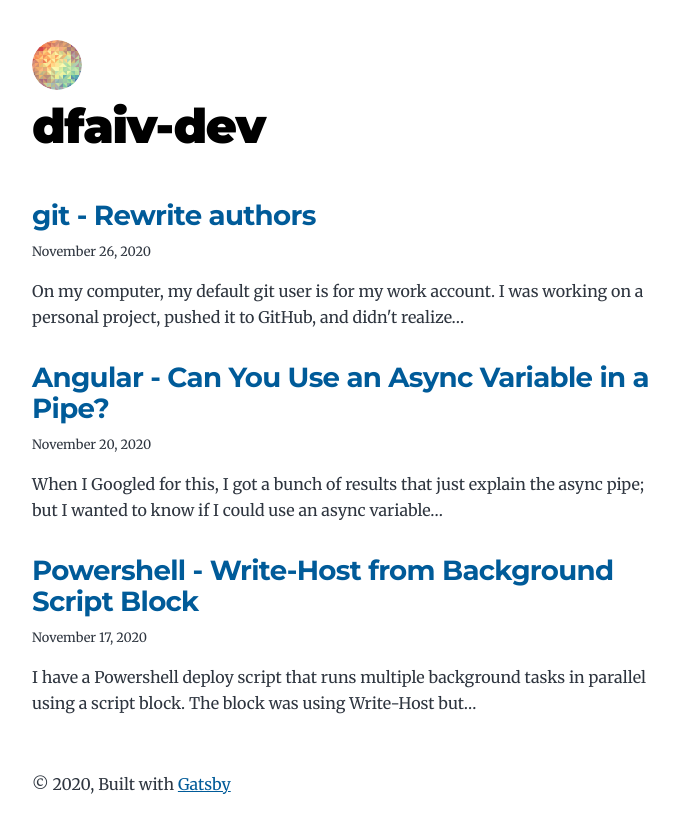
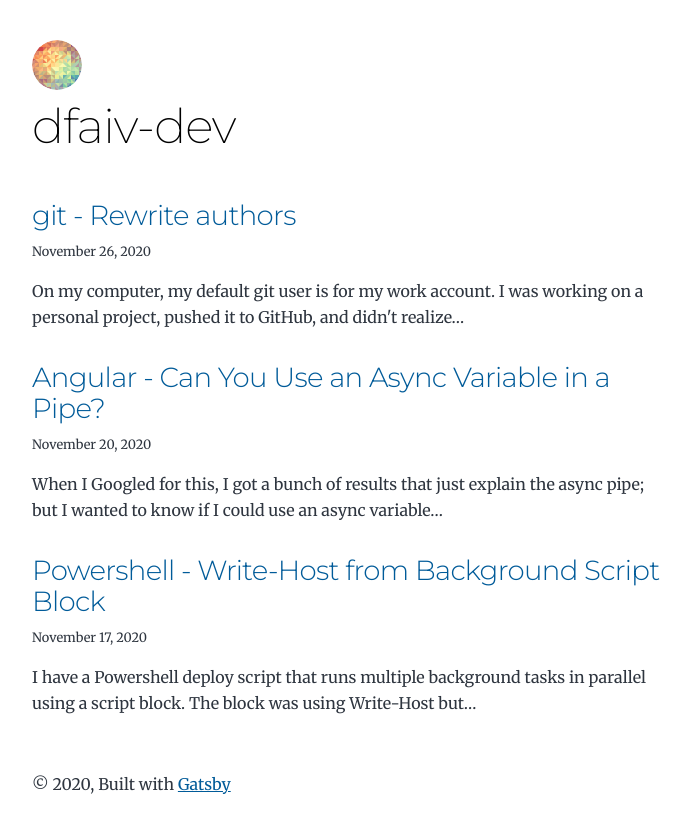
Before and after one commit to dfaivre/dfaiv-dev-009-gatsby, a Gatsby site: page / in a window 1280 px wide. Shown: the whole page, without its empty margins (292-983 px from the left). Built offline with nearby package versions, Linux system fonts and the light colour scheme; Gatsby itself is replaced by a stand-in of ours.

Commit message:
STYLE - update headers to use light instead of bold

```diff
--- a/src/style.css
+++ b/src/style.css
@@ -34,6 +34,8 @@
     Times, serif;
     --font-body: var(--fontFamily-serif);
     --font-heading: var(--fontFamily-sans);
+    --fontWeight-extralight: 200;
+    --fontWeight-light: 300;
     --fontWeight-normal: 400;
     --fontWeight-medium: 500;
     --fontWeight-semibold: 600;
@@ -113,12 +115,12 @@ h3,
 h4,
 h5,
 h6 {
-    font-weight: var(--fontWeight-bold);
+    font-weight: var(--fontWeight-light);
     color: var(--color-heading);
 }
 
 h1 {
-    font-weight: var(--fontWeight-black);
+    font-weight: var(--fontWeight-extralight);
     font-size: var(--fontSize-6);
     color: var(--color-heading-black);
 }
```
